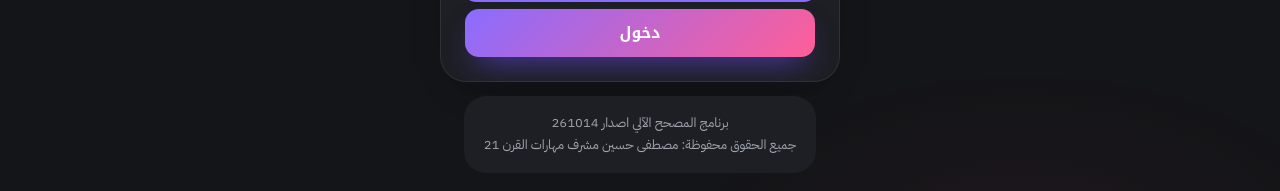
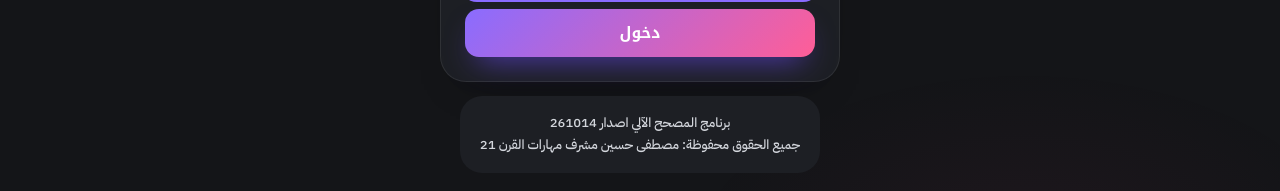
Before and after one commit to moustafaahussien/21csu, a plain HTML site: page grader/index.html in a window 1280 px wide. Shown: the part 421-612 px from the top of the page. Drawn offline with nearby package versions, Linux system fonts and the light colour scheme.

Commit message:
Add files via upload

```diff
--- a/grader/index.html
+++ b/grader/index.html
@@ -277,11 +277,11 @@ body.busy .aurora,body.busy h1,body.busy .progress i{animation-play-state:paused
 /* ================= الوضع الداكن للمصحح (أوراق التصحيح البيضاء تبرز عليه) ================= */
 :root{
   --paper:#141518; --sheet:#1D1F24; --glass:rgba(255,255,255,.035); --glass-edge:rgba(255,255,255,.08);
-  --ink:#ECEDF0; --muted:#A0A4AD; --line:rgba(255,255,255,.10);
+  --ink:#FFFFFF; --muted:#D3D6DC; --line:rgba(255,255,255,.12);
   --violet:#8A6CFF; --cyan:#3CC4F0; --green:#2FD3A0; --orange:#FFA149; --pink:#FF5E97;
   --accent:#8A6CFF; --accent-soft:rgba(138,108,255,.12);
-  --good:#45DDB0; --good-soft:rgba(47,211,160,.14); --bad:#FF7AA6; --bad-soft:rgba(255,94,151,.15);
-  --warn:#FFB866; --warn-soft:rgba(255,161,73,.13); --graphite:#ECEDF0;
+  --good:#5FE6BE; --good-soft:rgba(47,211,160,.14); --bad:#FF8FB4; --bad-soft:rgba(255,94,151,.15);
+  --warn:#FFC27A; --warn-soft:rgba(255,161,73,.13); --graphite:#FFFFFF;
   --shadow:0 18px 40px -30px rgba(0,0,0,.9);
   color-scheme:dark;
 }
@@ -334,6 +334,11 @@ tr.keyrow td{background:rgba(138,108,255,.09)}
 .topnav{background:rgba(29,31,36,.97)}
 .tbl-wrap,.item{background:var(--sheet)}
 .modal{background:rgba(0,0,0,.78)}
+body{font-weight:500}
+.small{font-size:.92rem}
+th{color:#E4E6EA}
+.note-cell{color:var(--warn)}
+.link{color:#CDBFFF}
 </style>
 </head>
 <body>
```
